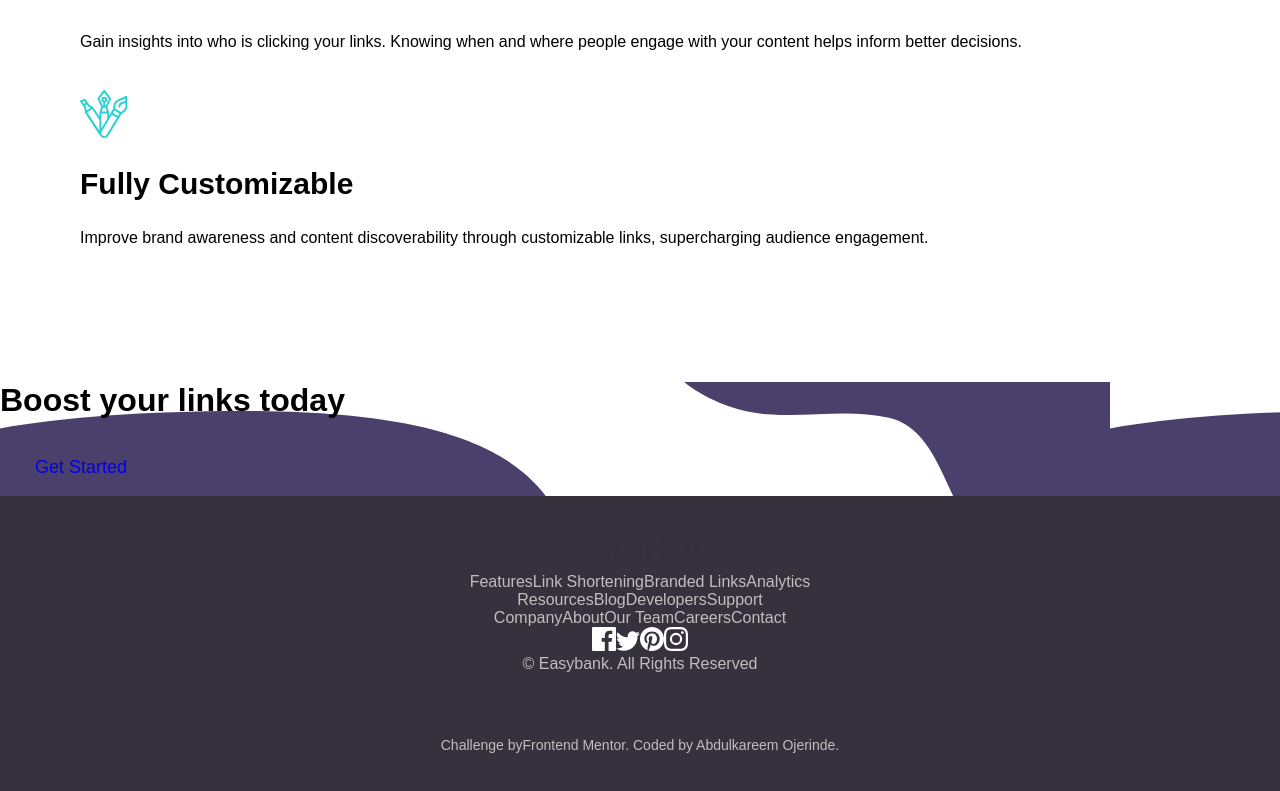
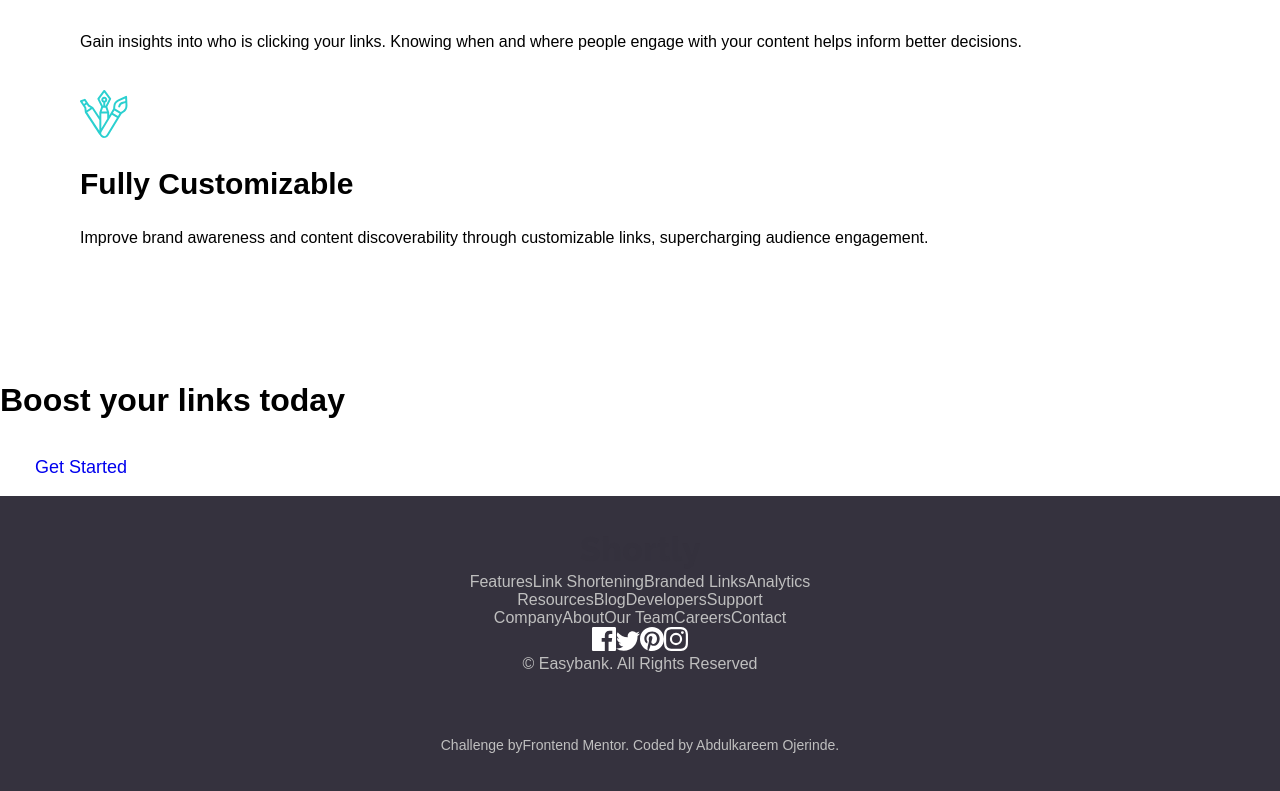
Before and after one commit to Abdulkareemoj/url-shortener-fementor, a React (Vite) app: page / in a window 1280 px wide. Shown: the part 1426-2217 px from the top of the page. Built offline with nearby package versions, Linux system fonts and the light colour scheme.

Commit message:
create ctasection stylesheey and try to fix

```diff
--- a/src/components/CTASection.jsx
+++ b/src/components/CTASection.jsx
@@ -6,9 +6,9 @@ import React from 'react';
 export default function CTASection() {
   return (
   <section className="container">
-        <div className="main">
+        <div className="maincta">
 
-<h1>Boost your links today</h1>
+<h1 className="mainctatext">Boost your links today</h1>
 
 <a href="#"className="button formobile">Get Started</a>
 </div>
--- /dev/null
+++ b/src/scss/_ctasection.scss
@@ -0,0 +1,22 @@
+.maincta{
+    background-image: url("../images/bg-shorten-desktop.svg");
+}
+
+	// .container {
+	// 	@include divisions-up(large) {
+	// 		display: flex;
+	// 		align-items: center;
+	// 	}
+	// }
+
+	&text {
+		text-align: justify;
+		// font-size: 5rem;
+font-family: $family;
+font-weight: $weights;
+		// @include divisions-up(large) {
+		// 	flex: 2;
+		// 	order: 1;
+		// 	text-align: left;
+		// }
+	}
```
